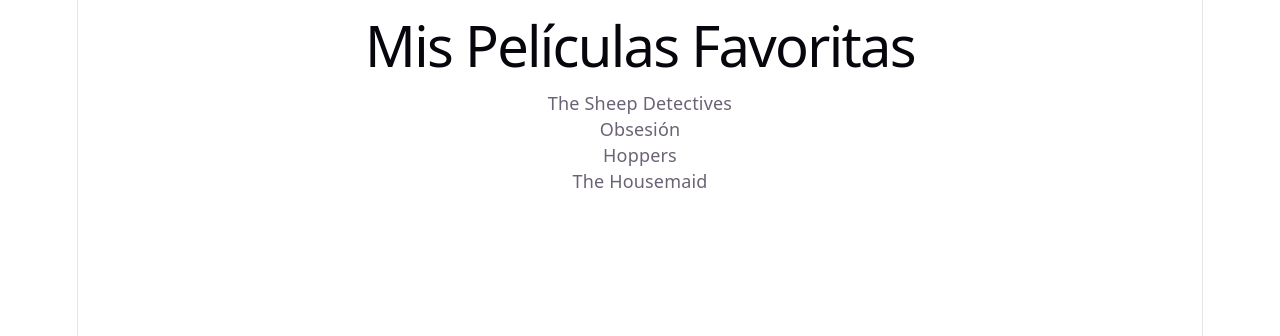
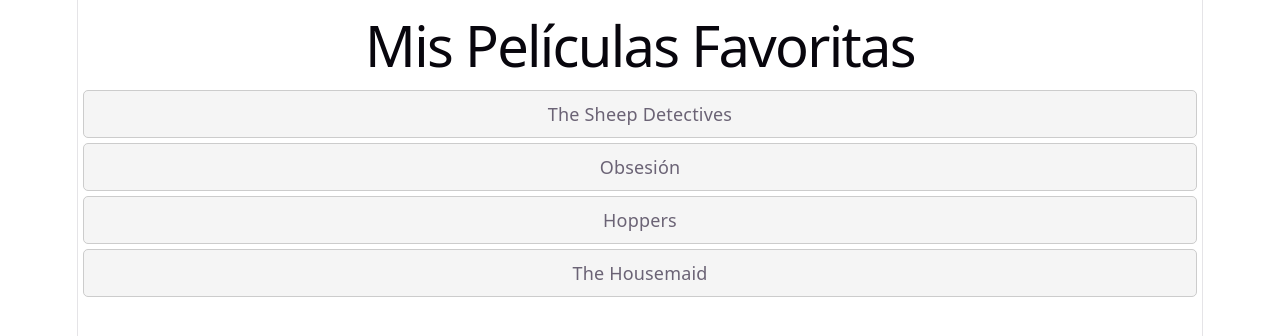
Before and after one commit to luisAristeguieta/mispeliculasfavoritas, a React (Vite) app: page / in a window 1280 px wide. Shown: the top 336 px of the page. Built offline with nearby package versions, Linux system fonts and the light colour scheme.

Commit message:
feat(pelicula): add favorite toggle with useState and star icon

```diff
--- a/src/App.jsx
+++ b/src/App.jsx
@@ -3,9 +3,21 @@
 
 
 function Pelicula({ titulo }) {
-    return (
-        <div>
-            <p>{titulo}</p>
+
+   const [esFavorita, setEsFavorita] = useState(false);
+
+    const toggleFavorita = () => {setEsFavorita(!esFavorita);};
+
+  return (
+        <div onClick={toggleFavorita} style={{
+          border: '1px solid #ccc',
+            padding: '10px',
+            margin: '5px',
+            cursor: 'pointer',
+            backgroundColor: esFavorita ? '#f9f0b3' : '#f5f5f5',
+            borderRadius: '5px'
+        }}>
+            <p>{titulo} {esFavorita ? '⭐' : ''}</p>
         </div>
     );
 }
```
